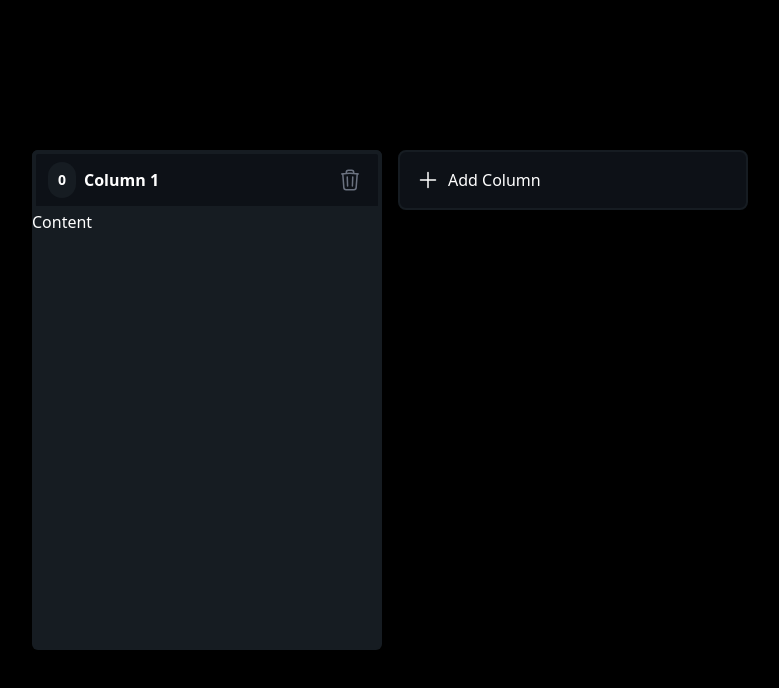
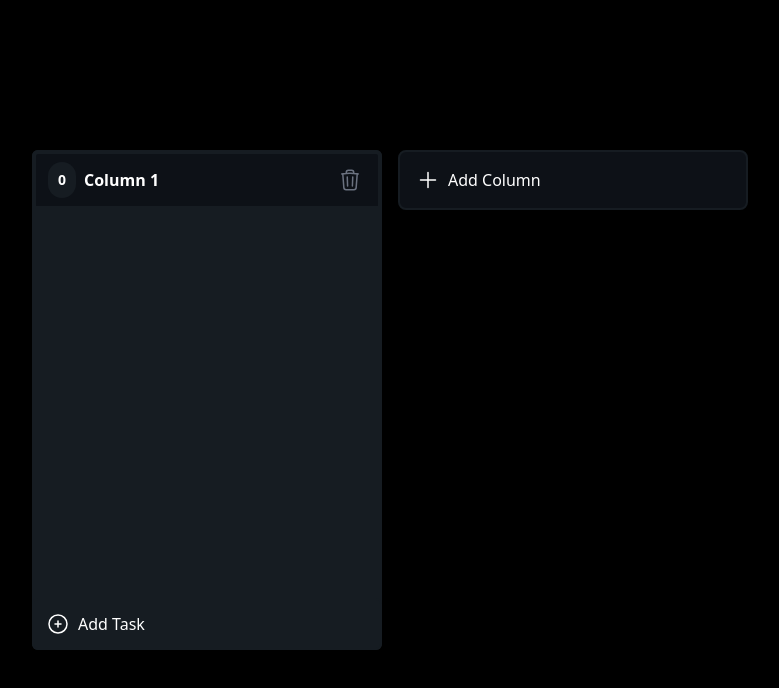
Before and after one commit to NeginAVA/task-manager, a React (Vite) app: page / in a window 1280 px wide. Both pictures are taken after a click on the button "Add Column". Shown: the top 688 px of the page, without its empty margins (250-1029 px from the left). Built offline with nearby package versions, Linux system fonts and the light colour scheme.

Commit message:
create task functionality

```diff
--- a/src/components/Board.tsx
+++ b/src/components/Board.tsx
@@ -1,6 +1,6 @@
 import PlusIcon from "../icons/PlusIcon.tsx";
 import {useMemo, useState} from "react";
-import {Column, Id} from "../types.ts";
+import {Column, Id, Task} from "../types.ts";
 import ColumnContainer from "./ColumnContainer.tsx";
 import {
     DndContext,
@@ -17,6 +17,8 @@ import {createPortal} from "react-dom";
 const Board = () => {
     const [columns, setColumns] = useState<Column[]>([]);
     const [activeColumn, setActiveColumn] = useState<Column | null>(null);
+   const [tasks, setTasks] = useState<Task[]>([]);
+
     const columnsId = useMemo(() => columns.map(col => col.id), [columns]);
 
     const sensors=useSensors(
@@ -54,6 +56,16 @@ const Board = () => {
         setColumns(newColumns);
     }
 
+    function createTask(columnId: Id) {
+        const newTask:Task = {
+            id: generateId(),
+            columnId,
+            title:`Task ${tasks.length + 1}`,
+        }
+
+        setTasks([...tasks,newTask]);
+    }
+
     function onDragStart(event: DragStartEvent) {
         console.log("onDragStart", event);
         if (event.active.data.current.type === "Column") {
@@ -84,7 +96,7 @@ const Board = () => {
     }
 
     return (
-        <div className="mx-auto flex min-h-screen w-full items-center overflow-x-auto">
+        <div className="m-auto flex min-h-screen w-full items-center overflow-x-auto px-10">
             <DndContext sensors={sensors} onDragStart={onDragStart} onDragEnd={onDragEnd}>
                 <div className="mx-auto flex gap-4">
                     <div className="flex gap-4">
@@ -95,6 +107,8 @@ const Board = () => {
                                     column={col}
                                     deleteColumn={deleteColumn}
                                     updateColumn={updateColumn}
+                                    createTask={createTask}
+                                    tasks={tasks.filter(task=>task.columnId===col.id)}
                                 />
                             ))}
                         </SortableContext>
@@ -113,6 +127,7 @@ const Board = () => {
                                 column={activeColumn}
                                 deleteColumn={deleteColumn}
                                 updateColumn={updateColumn}
+                                createTask={createTask}
                             />
                         )}
                     </DragOverlay>,
--- a/src/components/ColumnContainer.tsx
+++ b/src/components/ColumnContainer.tsx
@@ -1,17 +1,20 @@
-import {Column, Id} from "../types.ts";
+import {Column, Id, Task} from "../types.ts";
 import TrashIcon from "../icons/TrashIcon.tsx";
 import {useSortable} from "@dnd-kit/sortable";
 import {CSS} from "@dnd-kit/utilities";
 import {useState} from "react";
+import PlusCircleIcon from "../icons/PlusCircleIcon.tsx";
 
 interface Props {
     column: Column;
     deleteColumn: (id: Id) => void;
-    updateColumn: (id: Id,title:string) => void;
+    updateColumn: (id: Id, title: string) => void;
+    createTask: (columnId: Id) => void;
+    tasks: Task[];
 }
 
 const ColumnContainer = (props: Props) => {
-    const {column, deleteColumn,updateColumn} = props;
+    const {column, deleteColumn, updateColumn,createTask,tasks} = props;
 
     const [isEditing, setEditing] = useState(false);
 
@@ -21,14 +24,15 @@ const ColumnContainer = (props: Props) => {
         listeners,
         transform,
         transition,
-        isDragging} =
+        isDragging
+    } =
         useSortable({
             id: column.id,
             data: {
                 type: "Column",
                 column,
             },
-            disabled:isEditing,
+            disabled: isEditing,
         })
 
     const style = {
@@ -63,13 +67,13 @@ const ColumnContainer = (props: Props) => {
                         <input
                             className="bg-black focus:border-rose-500 border rounded outline-none px-2"
                             value={column.title}
-                            onChange={e=>updateColumn(column.id,e.target.value)}
+                            onChange={e => updateColumn(column.id, e.target.value)}
                             autoFocus
                             onBlur={() => {
                                 setEditing(false)
                             }}
-                            onKeyDown={(e)=>{
-                                if(e.key !== "Enter") return;
+                            onKeyDown={(e) => {
+                                if (e.key !== "Enter") return;
                                 setEditing(false)
                             }}
                         />)}
@@ -80,7 +84,17 @@ const ColumnContainer = (props: Props) => {
                     <TrashIcon/>
                 </button>
             </div>
-            <div className="flex flex-grow">Content</div>
+            <div className="flex flex-grow">
+                {tasks.map((task) => (
+                    <div key={task.id}>{task.title}</div>
+                ))}
+            </div>
+            <button
+                onClick={() => createTask(column.id)}
+                className="flex gap-2 items-center border-columnBackground border-2 rounded-md p-3 border-x-columnBackground hover:bg-mainBackground hover:text-rose-500 active:bg-black">
+                <PlusCircleIcon/>
+                Add Task
+            </button>
         </div>
     );
 };
--- /dev/null
+++ b/src/icons/PlusCircleIcon.tsx
@@ -0,0 +1,12 @@
+
+const PlusCircleIcon = () => {
+    return (
+        <svg xmlns="http://www.w3.org/2000/svg" fill="none" viewBox="0 0 24 24" stroke-width="1.5" stroke="currentColor"
+             className="size-6">
+            <path stroke-linecap="round" stroke-linejoin="round" d="M12 9v6m3-3H9m12 0a9 9 0 1 1-18 0 9 9 0 0 1 18 0Z"/>
+        </svg>
+
+    );
+};
+
+export default PlusCircleIcon;
--- a/src/types.ts
+++ b/src/types.ts
@@ -4,3 +4,9 @@ export type Column = {
     id: Id,
     title: string,
 }
+
+export type Task = {
+    id: Id,
+    columnId:Id,
+    title: string,
+}
```
